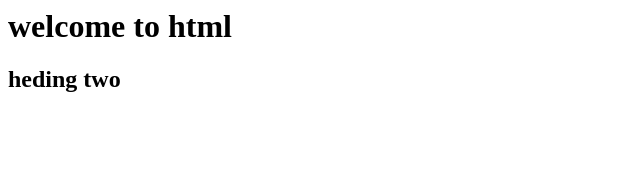
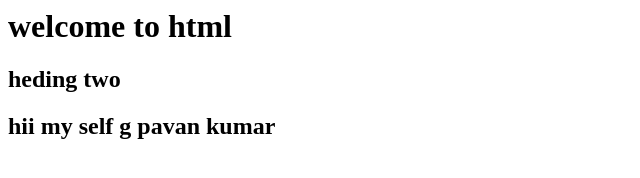
Before and after one commit to pavangadekari/ARMYUSE, a plain HTML site: page Index.html in a window 1280 px wide. Shown: the whole page, without its empty margins (0-640 px from the left). Drawn offline with Linux system fonts and the light colour scheme.

Commit message:
my change is done

```diff
--- a/Index.html
+++ b/Index.html
@@ -1,3 +1,4 @@
 <title>welcome to armyuse</title>
 <h1>welcome to html<h1>
   <h2>heding two<h2>
+hii my self g pavan kumar
```
